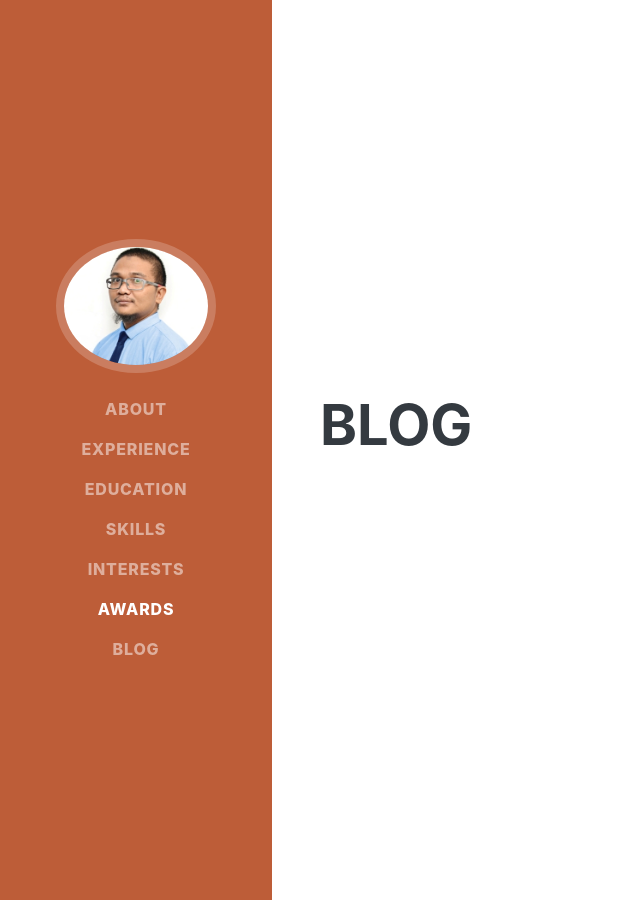
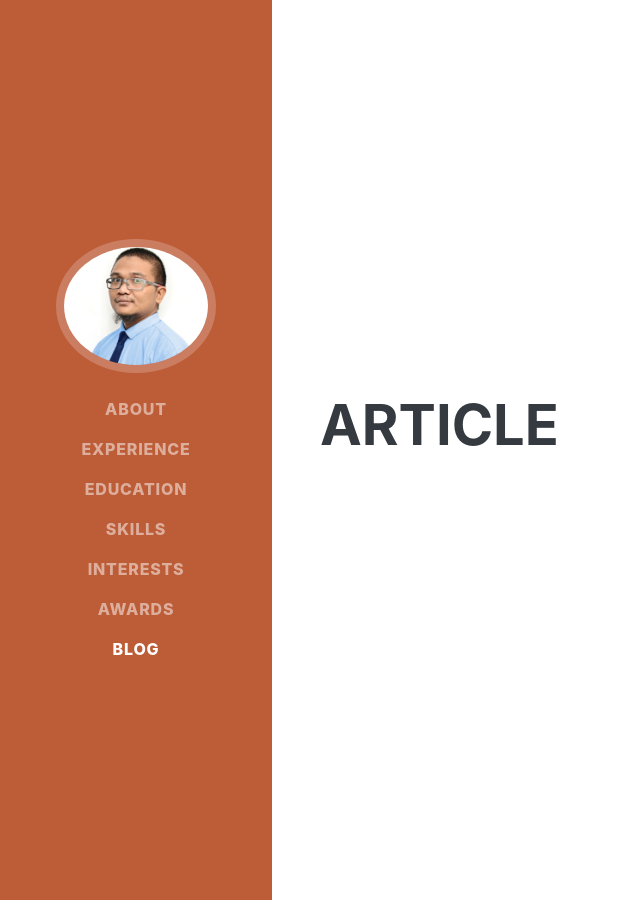
Before and after one commit to kandra-id/kandra-id.github-io, a Jekyll site: the page built from index.html, in a window 1280 px wide and 900 px high, scrolled down 5406 px. Shown: the whole window, without its empty margins (0-640 px from the left). Built offline with Jekyll 4.4.1, drawn with Linux system fonts in a browser that asks for light colours; some web fonts are replaced.

Commit message:
Update default.html

```diff
--- a/_layouts/default.html
+++ b/_layouts/default.html
@@ -147,9 +147,9 @@
     </section>
 
       <hr class="m-0">
-      <section class="resume-section p-3 p-lg-5 d-flex align-items-center" id="awards">
+      <section class="resume-section p-3 p-lg-5 d-flex align-items-center" id="blog">
         <div class="w-100">
-          <h2 class="mb-5">Blog</h2>
+          <h2 class="mb-5">Article</h2>
 
           </div>
         </section>
```
